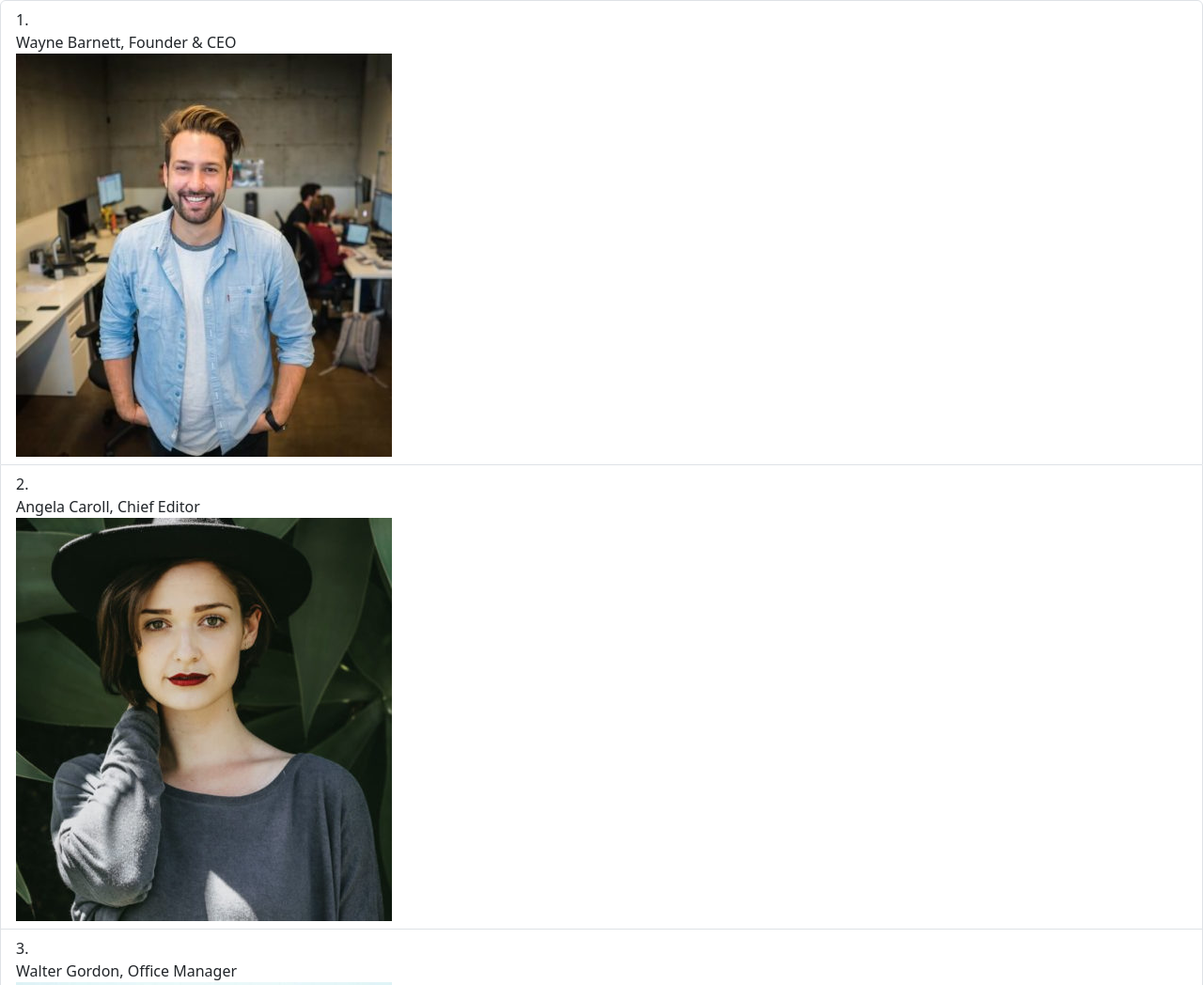
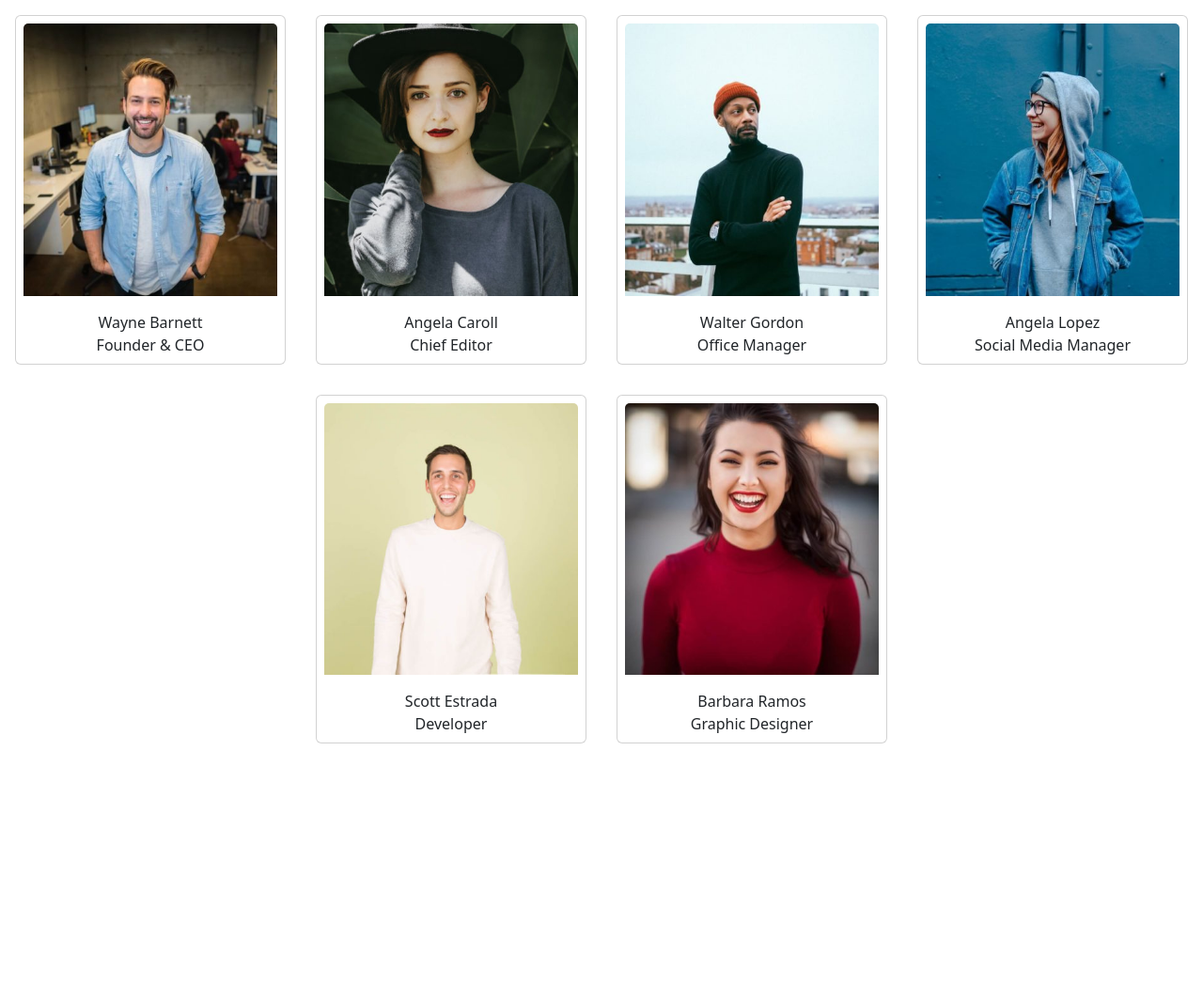
Before and after one commit to AlbertoArrighetti/js-our-team, a plain HTML site: page index.html in a window 1280 px wide. Shown: the top 1048 px of the page at 94% size. After the commit the page ends 807 px from the top, so only its background shows below. Drawn offline with nearby package versions, Linux system fonts and the light colour scheme.

Commit message:
inserimento card

```diff
--- a/index.html
+++ b/index.html
@@ -11,11 +11,19 @@
 </head>
 <body>
 
-    <ol id="list" class="list-group list-group-numbered">
 
-        <!-- elementi della lista che vengono mostrati da js  -->
+    <div id="card-list" class="row row-cols-3 justify-content-center">
+        <!-- img inserita da js  -->
 
-    </ol>
+    </div>
+
+
+
+
+
+
+
+
 
 
 
--- a/js/script.js
+++ b/js/script.js
@@ -4,6 +4,8 @@
 // BONUS 1:
 // Trasformare la stringa foto in una immagine effettiva
 
+// BONUS 2:
+// Organizzare i singoli membri in card/schede
 
 // Creare l’array di oggetti con le informazioni fornite.
 const membersInfo = [
@@ -39,40 +41,49 @@ const membersInfo = [
     },
 ]
 
-// prelevo la lista
-const listElement = document.getElementById("list");
 
 
 
-
-
-
-
-
+// prelevo la card e il corpo
+const cardList = document.getElementById("card-list");
 
 
 
 // Stampare su console, per ogni membro del team, le informazioni di nome, ruolo e la stringa della foto
 for (let i = 0; i < membersInfo.length; i++) {
 
+
     const member = membersInfo[i];
 
-    // elemento li
-    const listItem = document.createElement("li");
-    listItem.classList.add("list-group-item");
+    // creo una nuova card
+    const cardElement = document.createElement("div");
+    cardElement.classList.add("card", "col", "m-3", "p-2");
+    cardElement.style.width = "18rem";
+
 
     // image
     const img = document.createElement("img");
+    img.classList.add("card-img-top", "mb-3");
     img.src = member.picture;
-    // descrizione
-    const info = document.createElement("div");
-    info.textContent = `${member.fullName}, ${member.role}`
 
 
-    // aggiungo gli elementi alla lista
-    listElement.append(listItem);
+    // nome completo
+    const name = document.createElement("div");
+    name.classList.add("text-center")
+    name.textContent = `${member.fullName}`;
+
+
+    // ruolo completo
+    const role = document.createElement("div");
+    role.classList.add("text-center")
+    role.textContent = `${member.role}`;
+
 
     // aggiungo le immagini e le info
-    listItem.append(info);
-    listItem.append(img);
+    cardElement.append(img);
+    cardElement.append(name);
+    cardElement.append(role);
+
+    // aggiungo la card alla lista
+    cardList.append(cardElement);
 }
```
